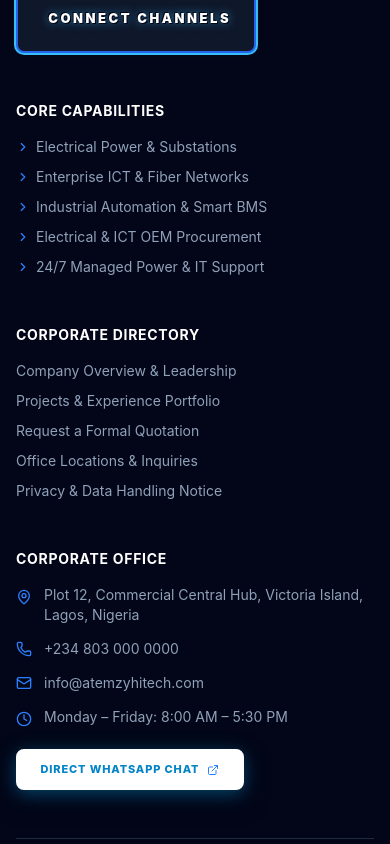
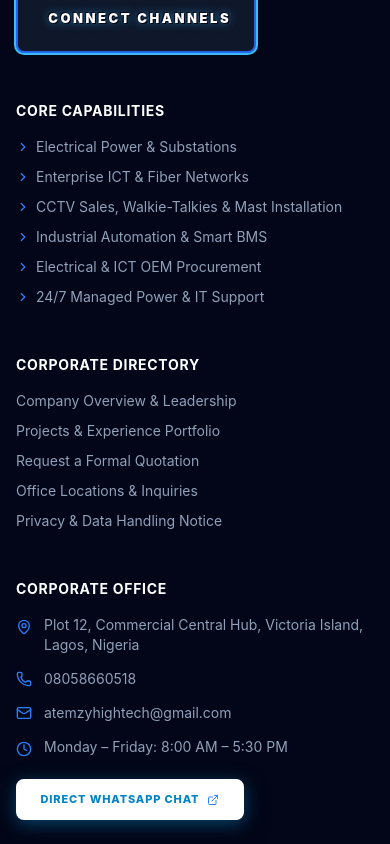
Before and after one commit to SKY-MORALES7/AtemzyHitech, a React (Vite) app: page /about in a window 390 px wide. Shown: the part 5480-6324 px from the top of the page. Built offline with nearby package versions, Linux system fonts and the light colour scheme; no server answers.

Commit message:
Update WhatsApp/phone to 08058660518, email to atemzyhightech@gmail.com, and add CCTV, walkie-talkies, and mast installation services

```diff
--- a/src/components/layout/Footer.jsx
+++ b/src/components/layout/Footer.jsx
@@ -93,6 +93,7 @@ export const Footer = () => {
               {[
                 { title: "Electrical Power & Substations", href: "/services#electrical-engineering" },
                 { title: "Enterprise ICT & Fiber Networks", href: "/services#ict-network-infrastructure" },
+                { title: "CCTV Sales, Walkie-Talkies & Mast Installation", href: "/services#cctv-walkie-talkie-mast-installation" },
                 { title: "Industrial Automation & Smart BMS", href: "/services#automation-smart-systems" },
                 { title: "Electrical & ICT OEM Procurement", href: "/services#procurement-technical-supplies" },
                 { title: "24/7 Managed Power & IT Support", href: "/services#managed-systems-maintenance" }
--- a/src/data/company.js
+++ b/src/data/company.js
@@ -26,16 +26,16 @@ export const companyInfo = {
     }
   ],
   contact: {
-    phone: "+234 803 000 0000",
-    altPhone: "+234 812 000 0000",
-    email: "info@atemzyhitech.com",
-    supportEmail: "projects@atemzyhitech.com",
+    phone: "08058660518",
+    altPhone: "+234 805 866 0518",
+    email: "atemzyhightech@gmail.com",
+    supportEmail: "atemzyhightech@gmail.com",
     address: "Plot 12, Commercial Central Hub, Victoria Island, Lagos, Nigeria",
     hours: "Monday – Friday: 8:00 AM – 5:30 PM",
     emergency: "24/7 Rapid Emergency Response for Contracted Infrastructure"
   },
   socials: {
-    whatsapp: "https://wa.me/2348030000000?text=Hello%20Atemzy%20Hitech,%20I%20would%20like%20to%20enquire%20about%20your%20services",
+    whatsapp: "https://wa.me/2348058660518?text=Hello%20Atemzy%20Hitech,%20I%20would%20like%20to%20enquire%20about%20your%20services",
     linkedin: "https://www.linkedin.com/company/atemzy-hitech-engineering",
     facebook: "https://www.facebook.com/atemzyhitech",
     twitter: "https://twitter.com/atemzyhitech"
--- a/src/data/services.js
+++ b/src/data/services.js
@@ -44,6 +44,28 @@ export const services = [
     hairlineFigure: "Router"
   },
   {
+    id: "cctv-walkie-talkie-mast-installation",
+    slug: "cctv-walkie-talkie-mast-installation",
+    category: "CCTV, Walkie-Talkies & Mast Installation",
+    title: "CCTV Camera Installation & Sales, Walkie-Talkies & Mast / Mass Installation",
+    shortDescription:
+      "Direct sales and turnkey installation of HD/4K IP CCTV cameras, industrial walkie-talkie two-way radios, and communication mast / mass site deployments.",
+    fullDescription:
+      "Atemzy Hitech supplies, installs, and maintains complete visual surveillance and long-range radio communication infrastructure. Whether you require CCTV camera sales and multi-site mass installation, rugged UHF/VHF/IP walkie-talkies with repeater base stations, or structural communication mast erection and earthing, our field engineers deliver dependable coverage.",
+    features: [
+      "CCTV camera sales & installation (4K IP, PTZ, solar, wireless & night-vision cameras)",
+      "Walkie-talkie sales, programming & long-range two-way radio repeater networks",
+      "Telecom mast erection, antenna tower rigging & multi-site mass installation",
+      "DVR/NVR storage servers, control room video walls & remote mobile viewing setup",
+      "Tower aviation obstruction lighting, guy-wire tensioning & lightning earthing"
+    ],
+    iconName: "Network",
+    badge: "CCTV & Radio Comms",
+    image: "https://images.unsplash.com/photo-1544197150-b99a580bb7a8?auto=format&fit=crop&w=1200&q=80",
+    fallbackImage: "/images/data-center-ict.svg",
+    hairlineFigure: "Relay"
+  },
+  {
     id: "automation-smart-systems",
     slug: "automation-smart-systems",
     category: "Automation & Smart Systems",
@@ -51,11 +73,11 @@ export const services = [
     shortDescription:
       "PLC/SCADA control engineering, intelligent Building Management Systems (BMS), IP video surveillance, and biometric access automation.",
     fullDescription:
-      "Modern facilities demand intelligent visibility and automated control. Atemzy Hitech integrates industrial PLC/SCADA telemetry alongside enterprise low-voltage security, smart lighting, fire detection, and centralized building management systems for seamless operational command.",
+      "Modern facilities demand intelligent visibility and automated control. Atemzy Hitech integrates industrial PLC/SCADA telemetry alongside enterprise low-voltage security, smart CCTV surveillance, fire detection, and centralized building management systems for seamless operational command.",
     features: [
       "PLC, HMI & SCADA industrial control panel integration",
       "Smart Building Management Systems (BMS) & energy metering",
-      "Enterprise IP CCTV surveillance & AI video analytics",
+      "Enterprise IP CCTV camera installation, sales & AI video analytics",
       "Biometric access control, turnstiles & perimeter intrusion sensors",
       "Addressable fire alarm, gas suppression & PA/VA systems"
     ],
@@ -69,20 +91,20 @@ export const services = [
     id: "procurement-technical-supplies",
     slug: "procurement-technical-supplies",
     category: "Procurement & Technical Supplies",
-    title: "Electrical & ICT Hardware Procurement",
+    title: "Electrical, CCTV, Walkie-Talkie & ICT Hardware Sales",
     shortDescription:
-      "Direct OEM sourcing, factory acceptance testing, and supply of transformers, armored cables, enterprise network hardware, and UPS systems.",
+      "Direct OEM sales and supply of CCTV cameras, walkie-talkies, transformers, armored cables, enterprise network hardware, and UPS systems.",
     fullDescription:
-      "Navigating supply chain bottlenecks requires vetted manufacturer partnerships. Atemzy Hitech provides turnkey technical procurement for telecom operators, enterprises, and power contractors, guaranteeing authentic OEM electrical and ICT hardware with full warranty backing.",
+      "Navigating supply chain bottlenecks requires vetted manufacturer partnerships. Atemzy Hitech provides direct sales and turnkey technical procurement for enterprises, security operations, and contractors—supplying genuine OEM CCTV cameras, walkie-talkie radios, mast accessories, and electrical/ICT hardware with full warranty backing.",
     features: [
+      "CCTV cameras, NVR/DVR recorders, PoE switches & surveillance accessories sales",
+      "Industrial walkie-talkies, two-way radios, base repeaters & mast hardware sales",
       "Distribution transformers, RMUs & armored XLPE power cables",
       "Enterprise routers, core switches, servers & transceiver modules",
-      "Industrial three-phase UPS banks, rectifiers & lithium batteries",
-      "Digital test instruments, Fluke analyzers & fiber fusion splicers",
-      "Factory acceptance testing (FAT), certification & site delivery"
+      "Industrial three-phase UPS banks, rectifiers & lithium batteries"
     ],
     iconName: "Truck",
-    badge: "OEM Supply",
+    badge: "OEM Sales & Supply",
     image: "https://images.unsplash.com/photo-1544197150-b99a580bb7a8?auto=format&fit=crop&w=1200&q=80",
     fallbackImage: "/images/circuit-automation.svg",
     hairlineFigure: "Patch"
@@ -115,6 +137,7 @@ export const serviceCategories = [
   "All Services",
   "Electrical Engineering",
   "ICT & Networking",
+  "CCTV, Walkie-Talkies & Mast Installation",
   "Automation & Smart Systems",
   "Procurement & Technical Supplies",
   "Managed Systems & Maintenance"
--- a/src/pages/Contact.jsx
+++ b/src/pages/Contact.jsx
@@ -270,15 +270,15 @@ export const Contact = () => {
           {companyInfo.socials.whatsapp && (
             <CorporateCard
               title="Rapid Liaison"
-              badgeLabel="ONLINE"
+              badgeLabel="WHATSAPP"
               badgeValue="24/7"
               theme="theme-blue"
-              description="Immediate engineering consultations, project dispatch, and rapid tenders response via WhatsApp."
+              description="Immediate engineering consultations, CCTV/walkie-talkie orders, and rapid project dispatch via WhatsApp."
               features={[
-                { icon: <MessageSquare className="w-3.5 h-3.5" />, text: "Instant Response" },
+                { icon: <MessageSquare className="w-3.5 h-3.5" />, text: `WhatsApp: ${companyInfo.contact.phone}` },
                 { icon: <ShieldCheck className="w-3.5 h-3.5" />, text: "Certified Engineers" }
               ]}
-              actionText="Open WhatsApp"
+              actionText="Chat on WhatsApp"
               actionHref={companyInfo.socials.whatsapp}
               isExternal={true}
             />
--- a/src/pages/Home.jsx
+++ b/src/pages/Home.jsx
@@ -472,10 +472,10 @@ export const Home = () => {
               Capabilities Directory
             </span>
             <h2 className="text-3xl sm:text-4xl font-extrabold text-white tracking-tight">
-              Our Five Electrical & ICT Pillars
+              Our Core Electrical, ICT &amp; Security Pillars
             </h2>
             <p className="mt-4 text-slate-400 text-base sm:text-lg">
-              Specialized engineering capabilities designed for financial institutions, telecom operators, industrial plants, and modern commercial campuses.
+              Specialized engineering capabilities covering HV/LV power systems, enterprise ICT networks, CCTV camera sales &amp; installation, walkie-talkie radios, mast installations, and OEM hardware supply.
             </p>
           </ScrollReveal>
 
--- a/src/pages/Services.jsx
+++ b/src/pages/Services.jsx
@@ -49,12 +49,12 @@ export const Services = () => {
             <h1 className={`text-3xl sm:text-4xl lg:text-5xl font-black tracking-tight ${
               isDark ? 'text-white' : 'text-slate-950'
             }`}>
-              Electrical Power Engineering, Enterprise ICT & Smart Automation
+              Electrical Power, Enterprise ICT, CCTV, Walkie-Talkies & Mast Installation
             </h1>
             <p className={`mt-4 text-base sm:text-lg leading-relaxed ${
               isDark ? 'text-slate-300' : 'text-slate-600'
             }`}>
-              Tailored capabilities delivering end-to-end execution across HV/LV power substations, structured fiber-optic networks, data centers, industrial automation, and OEM technical procurement.
+              Tailored capabilities delivering end-to-end execution across HV/LV power substations, structured fiber-optic networks, CCTV camera sales & installation, walkie-talkie radio systems, telecom mast / mass installations, and OEM hardware procurement.
             </p>
           </ScrollReveal>
         </div>
```
